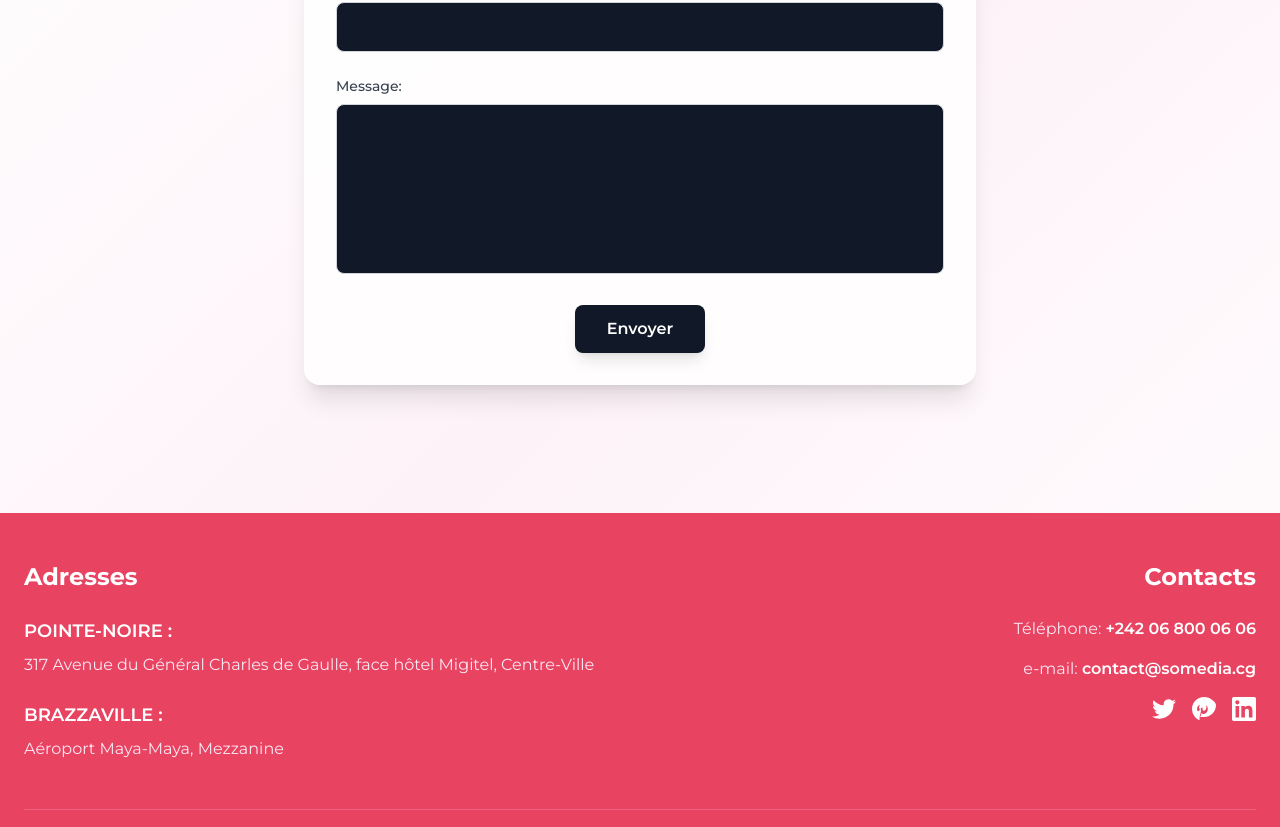
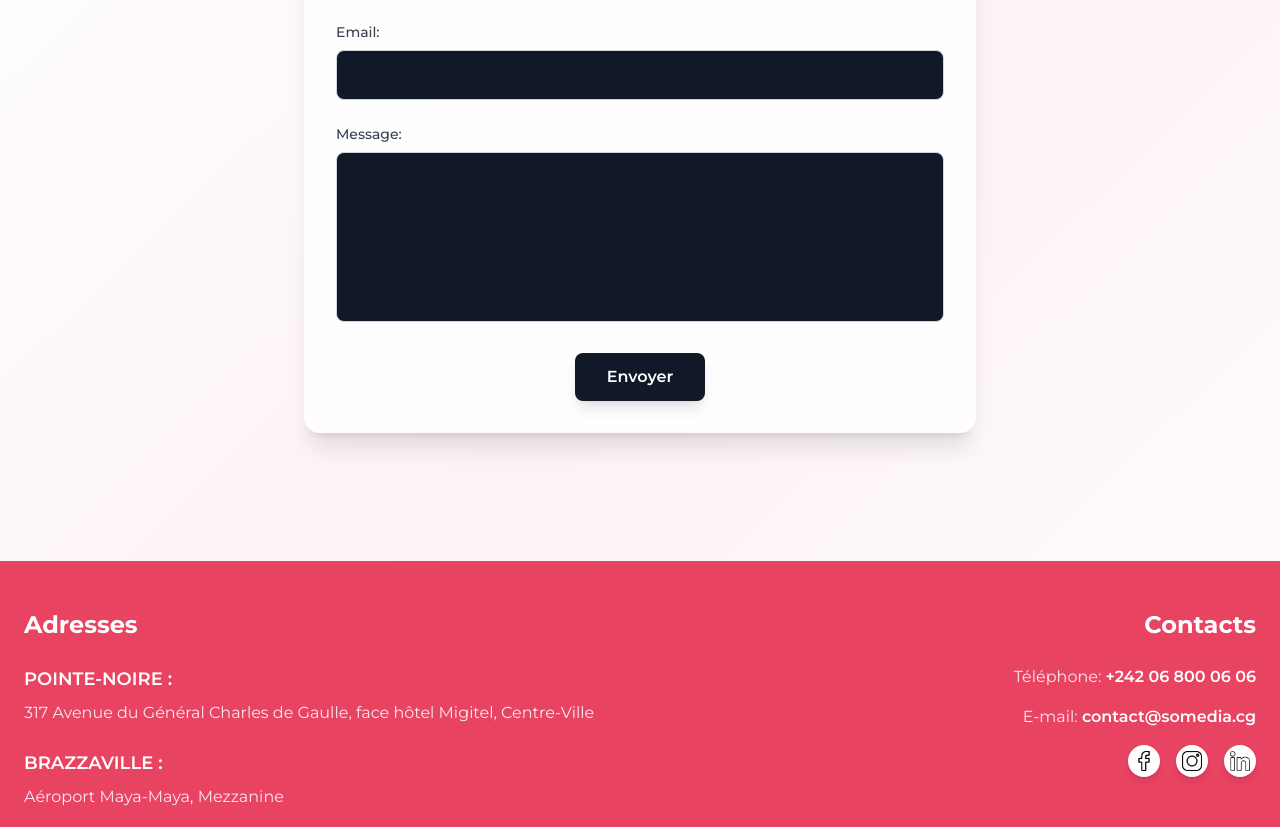
Before and after one commit to crimra/somedia_portfolio, a React (Vite) app: page / in a window 1280 px wide. Shown: the part 1970-2797 px from the top of the page. Built offline with nearby package versions, Linux system fonts and the light colour scheme.

Commit message:
responsive phone

```diff
--- a/src/components/hero/HeroWithMascot.jsx
+++ b/src/components/hero/HeroWithMascot.jsx
@@ -114,7 +114,7 @@ export const HeroWithMascot = () => {
           initial={{ y: 50, opacity: 0 }}
           animate={{ y: 0, opacity: 1 }}
           transition={{ duration: 0.8, delay: 0.6, ease: "easeOut" }}
-          className="flex flex-col items-center space-y-3 text-center"
+          className="flex flex-col items-center space-y-3 text-center mt-8 md:mt-12"
         >
           <p className="text-sm md:text-base text-gray-600 max-w-sm p-3 rounded">
             L'agence de communication qui booste votre notoriété
--- a/src/components/sections/Contact.jsx
+++ b/src/components/sections/Contact.jsx
@@ -1,5 +1,8 @@
 import { motion } from 'framer-motion';
 import { useState } from 'react';
+import facebookIcon from '../../assets/facebook.png';
+import instagramIcon from '../../assets/instagram.png';
+import linkedinIcon from '../../assets/linkedin.png';
 
 export const Contact = () => {
   const [formData, setFormData] = useState({
@@ -135,26 +138,35 @@ export const Contact = () => {
 
                 <div>
                   <p className="text-pink-100">
-                    e-mail: <a href="mailto:contact@somedia.cg" className="text-white font-semibold hover:underline">contact@somedia.cg</a>
+                    E-mail: <a href="mailto:contact@somedia.cg" className="text-white font-semibold hover:underline">contact@somedia.cg</a>
                   </p>
                 </div>
 
                 {/* Social Icons */}
                 <div className="flex justify-end space-x-4 mt-6">
-                  <a href="#" className="text-white hover:text-pink-200 transition-colors duration-200">
-                    <svg className="w-6 h-6" fill="currentColor" viewBox="0 0 24 24">
-                      <path d="M24 4.557c-.883.392-1.832.656-2.828.775 1.017-.609 1.798-1.574 2.165-2.724-.951.564-2.005.974-3.127 1.195-.897-.957-2.178-1.555-3.594-1.555-3.179 0-5.515 2.966-4.797 6.045-4.091-.205-7.719-2.165-10.148-5.144-1.29 2.213-.669 5.108 1.523 6.574-.806-.026-1.566-.247-2.229-.616-.054 2.281 1.581 4.415 3.949 4.89-.693.188-1.452.232-2.224.084.626 1.956 2.444 3.379 4.6 3.419-2.07 1.623-4.678 2.348-7.29 2.04 2.179 1.397 4.768 2.212 7.548 2.212 9.142 0 14.307-7.721 13.995-14.646.962-.695 1.797-1.562 2.457-2.549z"/>
-                    </svg>
+                  <a
+                    href="https://www.facebook.com/somediacongo"
+                    target="_blank"
+                    rel="noopener noreferrer"
+                    className="w-8 h-8 bg-white rounded-full flex items-center justify-center shadow-md hover:shadow-lg transition-all transform hover:scale-105"
+                  >
+                    <img src={facebookIcon} alt="Facebook" className="w-5 h-5" />
                   </a>
-                  <a href="#" className="text-white hover:text-pink-200 transition-colors duration-200">
-                    <svg className="w-6 h-6" fill="currentColor" viewBox="0 0 24 24">
-                      <path d="M12.017 0C5.396 0 .029 5.367.029 11.987c0 5.079 3.158 9.417 7.618 11.174-.105-.949-.199-2.403.041-3.439.219-.937 1.406-5.957 1.406-5.957s-.359-.219-.359-1.219c0-1.142.662-1.994 1.488-1.994.219 0 .52.16.52.72 0 .219-.141.659-.219 1.018-.199.839.42 1.529 1.246 1.529 1.496 0 2.646-1.576 2.646-3.855 0-2.014-1.446-3.42-3.51-3.42-2.393 0-3.795 1.794-3.795 3.654 0 .72.277 1.49.623 1.909.07.08.08.15.059.23-.067.28-.215.873-.246.995-.04.16-.13.19-.3.12C5.96 15.01 5.1 13.73 5.1 11.99c0-2.646 1.921-5.077 5.536-5.077 2.905 0 5.16 2.067 5.16 4.837 0 2.885-1.817 5.207-4.34 5.207-.847 0-1.646-.44-1.916-.968 0 0-.42 1.598-.522 1.998-.188.72-.695 1.616-1.036 2.165C8.845 19.84 10.405 20 12.017 20c6.624 0 11.99-5.367 11.99-11.987C24.007 5.367 18.641.001 12.017.001z"/>
-                    </svg>
+                  <a
+                    href="https://www.instagram.com/agence_somedia/"
+                    target="_blank"
+                    rel="noopener noreferrer"
+                    className="w-8 h-8 bg-white rounded-full flex items-center justify-center shadow-md hover:shadow-lg transition-all transform hover:scale-105"
+                  >
+                    <img src={instagramIcon} alt="Instagram" className="w-5 h-5" />
                   </a>
-                  <a href="#" className="text-white hover:text-pink-200 transition-colors duration-200">
-                    <svg className="w-6 h-6" fill="currentColor" viewBox="0 0 24 24">
-                      <path d="M20.447 20.452h-3.554v-5.569c0-1.328-.027-3.037-1.852-3.037-1.853 0-2.136 1.445-2.136 2.939v5.667H9.351V9h3.414v1.561h.046c.477-.9 1.637-1.85 3.37-1.85 3.601 0 4.267 2.37 4.267 5.455v6.286zM5.337 7.433c-1.144 0-2.063-.926-2.063-2.065 0-1.138.92-2.063 2.063-2.063 1.14 0 2.064.925 2.064 2.063 0 1.139-.925 2.065-2.064 2.065zm1.782 13.019H3.555V9h3.564v11.452zM22.225 0H1.771C.792 0 0 .774 0 1.729v20.542C0 23.227.792 24 1.771 24h20.451C23.2 24 24 23.227 24 22.271V1.729C24 .774 23.2 0 22.222 0h.003z"/>
-                    </svg>
+                  <a
+                    href="https://www.linkedin.com/company/somediacg/posts/?feedView=all"
+                    target="_blank"
+                    rel="noopener noreferrer"
+                    className="w-8 h-8 bg-white rounded-full flex items-center justify-center shadow-md hover:shadow-lg transition-all transform hover:scale-105"
+                  >
+                    <img src={linkedinIcon} alt="LinkedIn" className="w-5 h-5" />
                   </a>
                 </div>
               </div>
```
